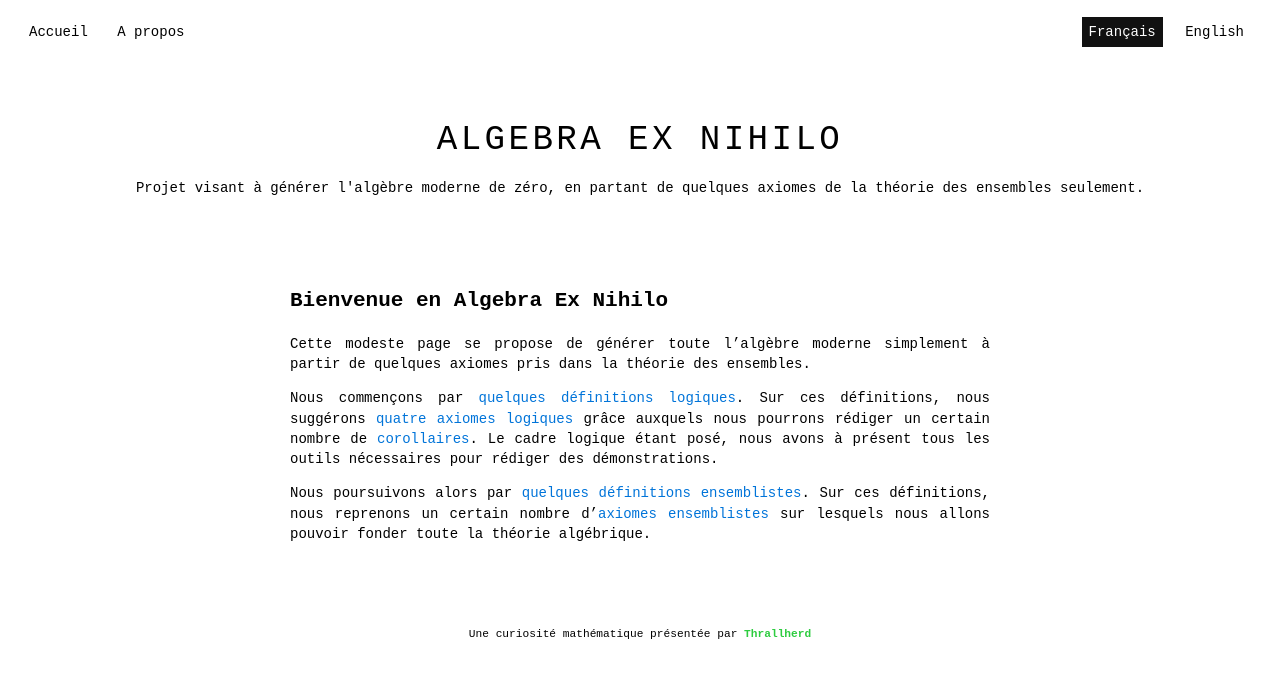
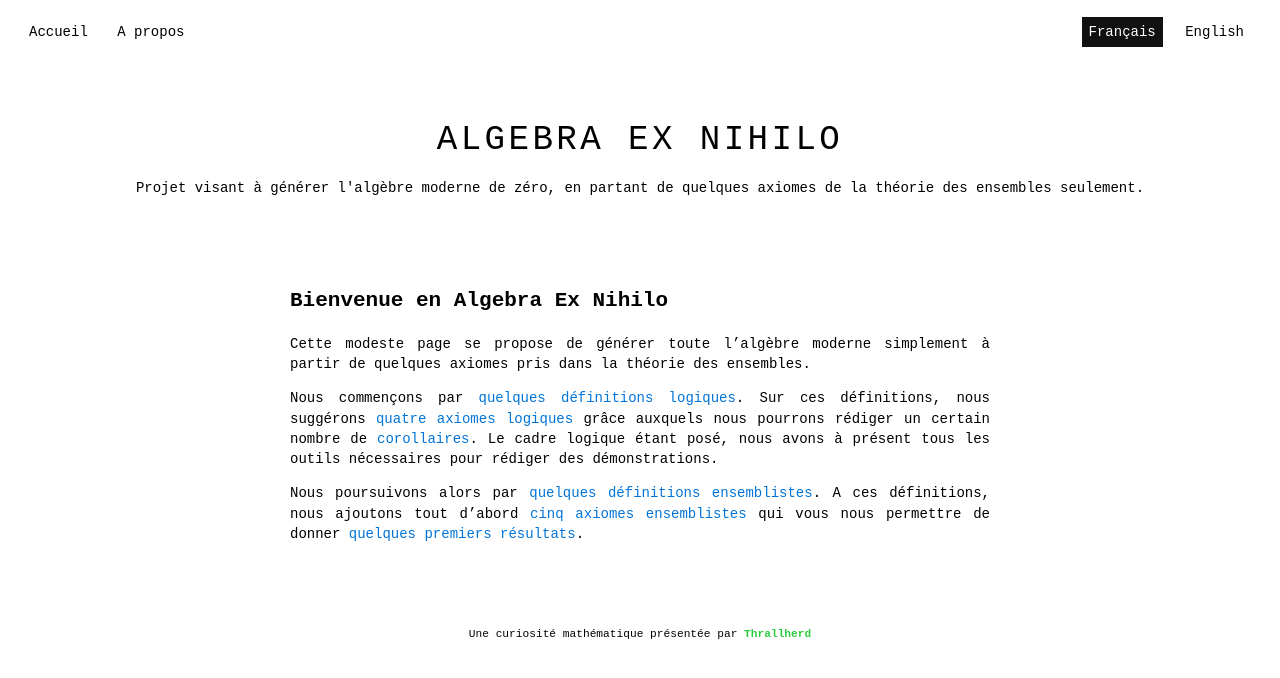
Before and after one commit to Thrallherd/AlgebraExNihilo, a Jekyll site: the page built from index.md, in a window 1280 px wide. Shown: the top 678 px of the page. Built offline with Jekyll 4.4.1, drawn with Linux system fonts in a browser that asks for light colours.

Commit message:
Update index.md

```diff
--- a/index.md
+++ b/index.md
@@ -11,4 +11,4 @@ Cette modeste page se propose de générer toute l'algèbre moderne simplement
 
 Nous commençons par [quelques définitions logiques](logic_def.md). Sur ces définitions, nous suggérons [quatre axiomes logiques](logic_axm.md) grâce auxquels nous pourrons rédiger un certain nombre de [corollaires](logic_cor.md). Le cadre logique étant posé, nous avons à présent tous les outils nécessaires pour rédiger des démonstrations.
 
-Nous poursuivons alors par [quelques définitions ensemblistes](set_def.md). Sur ces définitions, nous reprenons un certain nombre d'[axiomes ensemblistes](set_axm.md) sur lesquels nous allons pouvoir fonder toute la théorie algébrique.
+Nous poursuivons alors par [quelques définitions ensemblistes](set_def.md). A ces définitions, nous ajoutons tout d'abord [cinq axiomes ensemblistes](set_axm.md) qui vous nous permettre de donner [quelques premiers résultats](set_res1.md).
```
